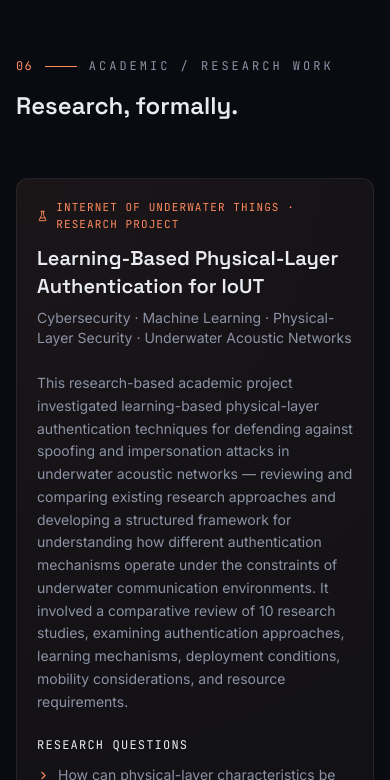
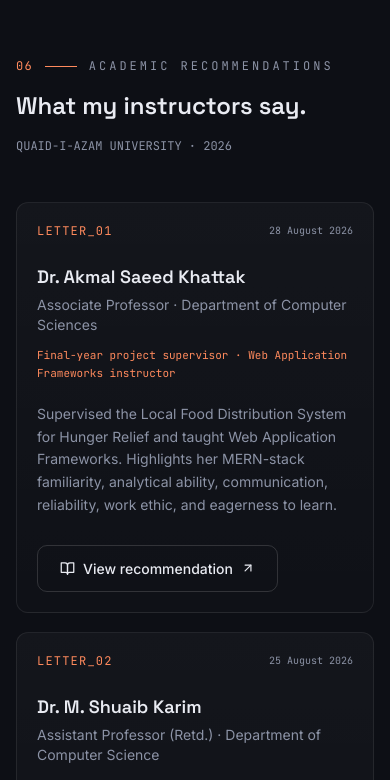
Before and after one commit to sehrishsiddique853/portfolio, a React (Vite) app: page / in a window 390 px wide. Shown: the part 11220-12000 px from the top of the page. Built offline with nearby package versions, Linux system fonts and the light colour scheme.

Commit message:
Add academic recommendations section

```diff
--- a/src/App.jsx
+++ b/src/App.jsx
@@ -17,6 +17,7 @@ const NAV_LINKS = [
   { id: "skills", label: "skills" },
   { id: "experience", label: "experience" },
   { id: "education", label: "education" },
+  { id: "recommendations", label: "recommendations" },
   { id: "research", label: "research" },
   { id: "contact", label: "contact" },
 ];
@@ -1168,6 +1169,85 @@ function Education() {
 }
 
 /* ---------------------------------------------------------------------- */
+/* ACADEMIC RECOMMENDATIONS                                                */
+/* ---------------------------------------------------------------------- */
+
+const RECOMMENDATIONS = [
+  {
+    name: "Dr. Akmal Saeed Khattak",
+    role: "Associate Professor · Department of Computer Sciences",
+    relationship: "Final-year project supervisor · Web Application Frameworks instructor",
+    date: "28 August 2026",
+    summary: "Supervised the Local Food Distribution System for Hunger Relief and taught Web Application Frameworks. Highlights her MERN-stack familiarity, analytical ability, communication, reliability, work ethic, and eagerness to learn.",
+    file: "/recommendations/rec1.pdf",
+    number: "01",
+  },
+  {
+    name: "Dr. M. Shuaib Karim",
+    role: "Assistant Professor (Retd.) · Department of Computer Science",
+    relationship: "Human-Computer Interaction · ICT and Society",
+    date: "25 August 2026",
+    summary: "Recognizes her performance in HCI and ICT and Society, problem analysis, critical feedback and improvement recommendations, and ability to work independently as well as in teams.",
+    file: "/recommendations/rec2.pdf",
+    number: "02",
+  },
+  {
+    name: "Prof. Dr. Rabeeh Ayaz Abbasi",
+    role: "Department of Computer Science",
+    relationship: "Data Structures and Algorithms · Web Application Development",
+    date: "2 October 2026",
+    summary: "Highlights her A grade in Data Structures and Algorithms, practical implementation of data structures, responsive web development, and ability to connect theoretical concepts with working applications.",
+    file: "/recommendations/rec3.pdf",
+    number: "03",
+  },
+];
+
+function Recommendations() {
+  return (
+    <section id="recommendations" className="relative py-28 px-6" style={{ background: "var(--bg-elev-2)" }}>
+      <div className="max-w-5xl mx-auto">
+        <Reveal><SectionEyebrow index="06" label="Academic Recommendations" /></Reveal>
+        <Reveal delay={60}>
+          <div className="flex flex-col md:flex-row md:items-end md:justify-between gap-4 mb-12">
+            <h2 className="font-display text-2xl md:text-3xl font-semibold" style={{ color: "var(--text)" }}>
+              What my instructors say.
+            </h2>
+            <p className="font-mono text-xs" style={{ color: "var(--muted)" }}>QUAID-I-AZAM UNIVERSITY · 2026</p>
+          </div>
+        </Reveal>
+
+        <div className="grid md:grid-cols-2 gap-5">
+          {RECOMMENDATIONS.map((item, index) => (
+            <Reveal key={item.number} delay={index * 70} className={index === 0 ? "md:col-span-2" : ""}>
+              <article className="project-card h-full">
+                <div className="flex items-start justify-between gap-4 mb-6">
+                  <span className="font-mono text-xs tracking-widest" style={{ color: "var(--accent)" }}>LETTER_{item.number}</span>
+                  <span className="font-mono text-[10px]" style={{ color: "var(--muted)" }}>{item.date}</span>
+                </div>
+                <h3 className="font-display text-lg md:text-xl font-semibold mb-1" style={{ color: "var(--text)" }}>{item.name}</h3>
+                <p className="text-sm mb-3" style={{ color: "var(--muted)" }}>{item.role}</p>
+                <div className="font-mono text-[11px] leading-relaxed mb-5" style={{ color: "var(--accent)" }}>{item.relationship}</div>
+                <p className="text-sm leading-relaxed mb-7" style={{ color: "var(--muted)" }}>{item.summary}</p>
+                <div className="mt-auto">
+                  <a href={item.file} target="_blank" rel="noreferrer" className="btn-ghost w-fit">
+                    <BookOpen size={15} /> View recommendation <ArrowUpRight size={14} />
+                  </a>
+                </div>
+              </article>
+            </Reveal>
+          ))}
+        </div>
+        <Reveal delay={180}>
+          <p className="mt-6 text-xs leading-relaxed" style={{ color: "var(--muted)" }}>
+            Recommendation letters are provided as PDF documents. Each link opens its corresponding letter.
+          </p>
+        </Reveal>
+      </div>
+    </section>
+  );
+}
+
+/* ---------------------------------------------------------------------- */
 /* RESEARCH                                                                */
 /* ---------------------------------------------------------------------- */
 
@@ -1187,7 +1267,7 @@ function Research() {
   return (
     <section id="research" className="relative py-28 px-6">
       <div className="max-w-4xl mx-auto">
-        <Reveal><SectionEyebrow index="06" label="Academic / Research Work" /></Reveal>
+        <Reveal><SectionEyebrow index="07" label="Academic / Research Work" /></Reveal>
         <Reveal delay={60}>
           <h2 className="font-display text-2xl md:text-3xl font-semibold mb-14" style={{ color: "var(--text)" }}>
             Research, formally.
@@ -1867,6 +1947,7 @@ export default function App() {
           <Skills />
           <Experience />
           <Education />
+          <Recommendations />
           <Research />
           <Interests />
           <GithubSection />
```
